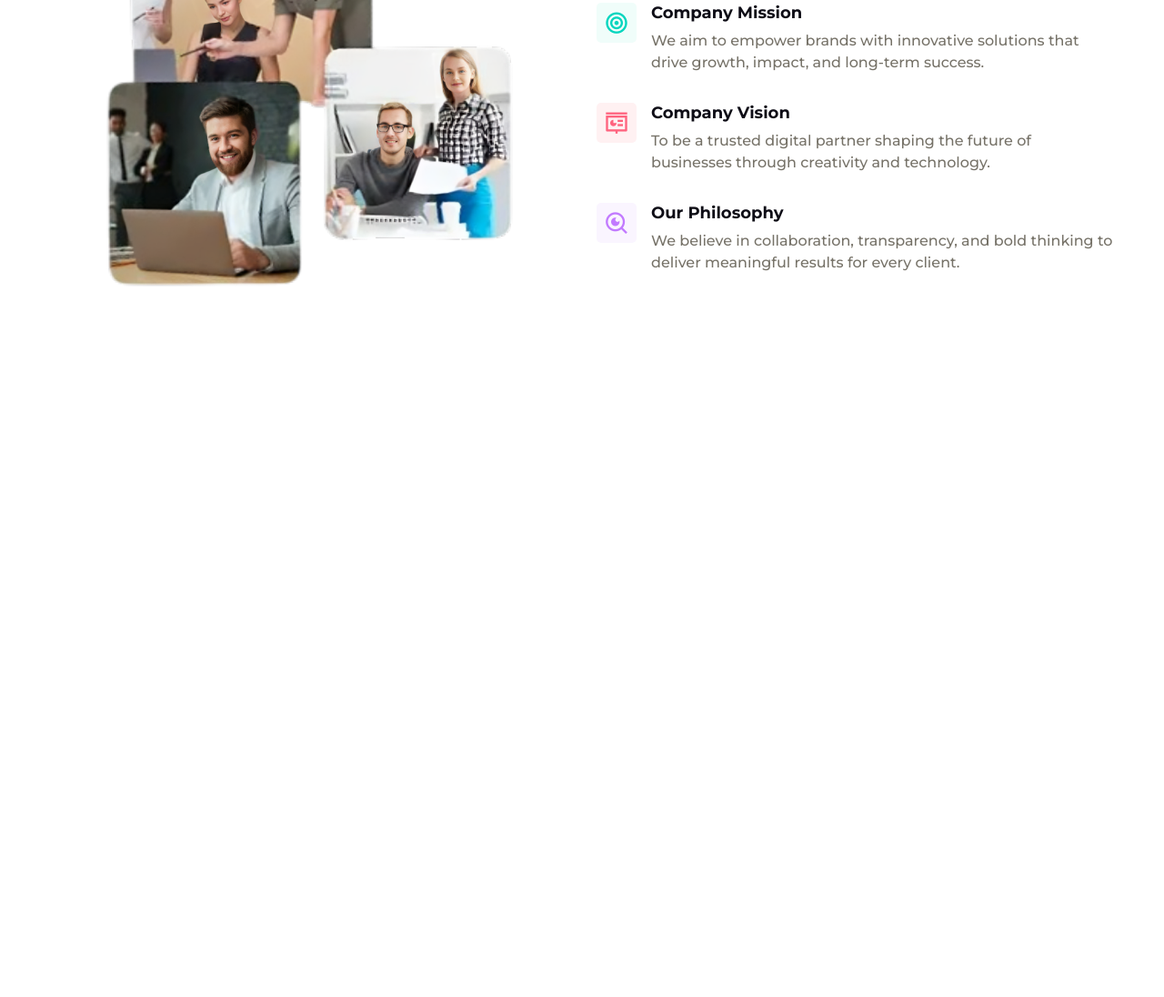
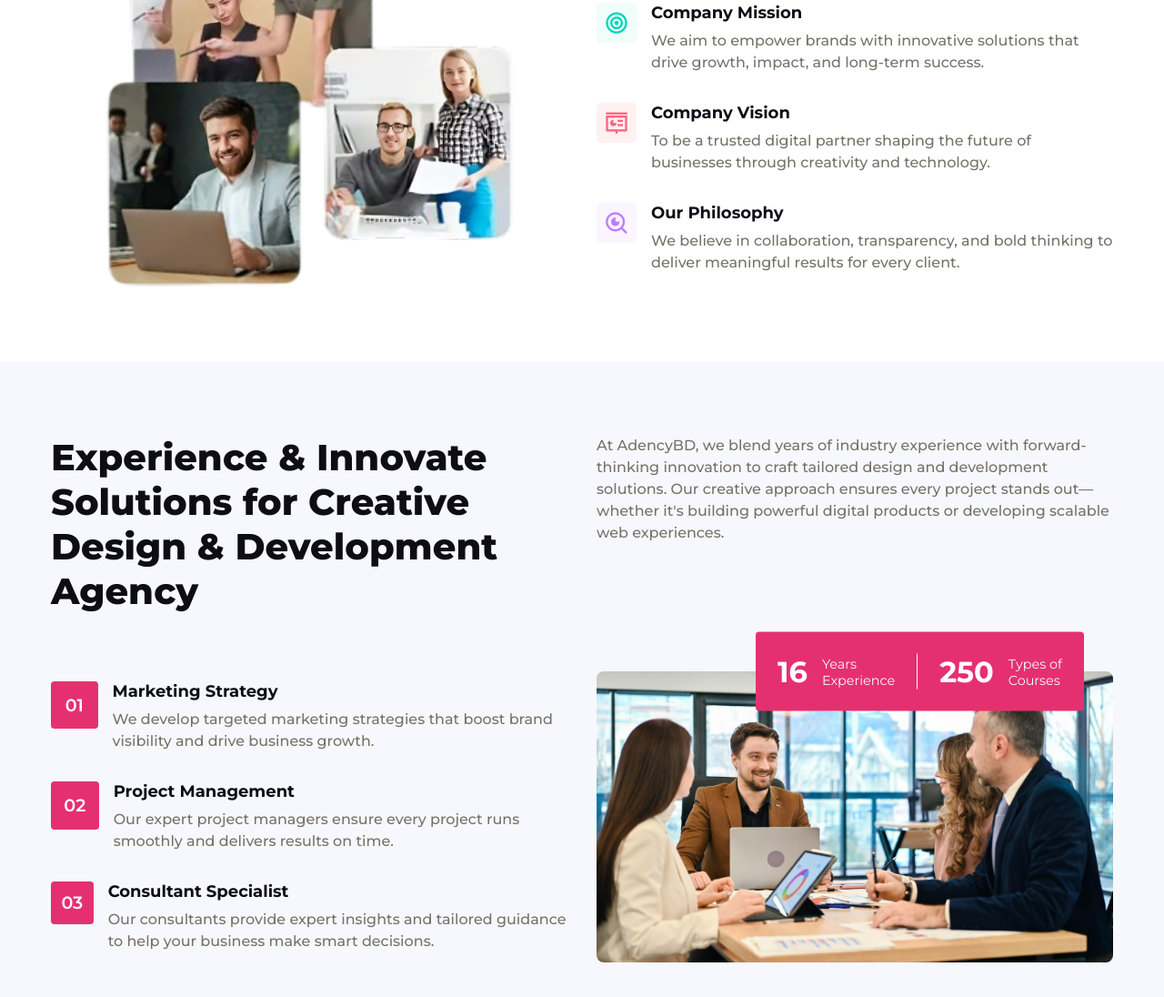
Before and after one commit to yarasa27/Marketing-Agency-Website, a plain HTML site: page index.html in a window 1280 px wide. Shown: the part 1489-2585 px from the top of the page at 91% size. Before the commit the page ends 1887 px from the top, so only its background shows below. Drawn offline with nearby package versions, Linux system fonts and the light colour scheme.

Commit message:
section 3 html css and js

```diff
--- a/index.html
+++ b/index.html
@@ -145,7 +145,70 @@
       </div>
     </section>
 
-
+    <section class="portfolio" id="portfolio">
+      <div class="section__container portfolio__container">
+        <div class="portfolio__header">
+          <h2 class="section__header">
+            Experience & Innovate Solutions for Creative Design & Development
+            Agency
+          </h2>
+          <p class="section__description">
+            At AdencyBD, we blend years of industry experience with
+            forward-thinking innovation to craft tailored design and development
+            solutions. Our creative approach ensures every project stands
+            out—whether it's building powerful digital products or developing
+            scalable web experiences.
+          </p>
+        </div>
+        <div class="portfolio__content">
+          <div class="portfolio__image">
+            <div class="portfolio__image__content">
+              <div>
+                <h4>16</h4>
+                <p>Years<br />Experience</p>
+              </div>
+              <div>
+                <h4>250</h4>
+                <p>Types of<br />Courses</p>
+              </div>
+            </div>
+            <img src="assets/portfolio.jpg" alt="portfolio" />
+          </div>
+          <ul class="portfolio__list">
+            <li>
+              <span>01</span>
+              <div>
+                <h4>Marketing Strategy</h4>
+                <p class="section__description">
+                  We develop targeted marketing strategies that boost brand
+                  visibility and drive business growth.
+                </p>
+              </div>
+            </li>
+            <li>
+              <span>02</span>
+              <div>
+                <h4>Project Management</h4>
+                <p class="section__description">
+                  Our expert project managers ensure every project runs smoothly
+                  and delivers results on time.
+                </p>
+              </div>
+            </li>
+            <li>
+              <span>03</span>
+              <div>
+                <h4>Consultant Specialist</h4>
+                <p class="section__description">
+                  Our consultants provide expert insights and tailored guidance
+                  to help your business make smart decisions.
+                </p>
+              </div>
+            </li>
+          </ul>
+        </div>
+      </div>
+    </section>
 
     <script src="https://unpkg.com/scrollreveal"></script>
     <script src="https://cdn.jsdelivr.net/npm/swiper@11/swiper-bundle.min.js"></script>
--- a/main.js
+++ b/main.js
@@ -47,3 +47,20 @@ ScrollReveal().reveal(".about__list li", {
   delay: 500,
   interval: 500,
 });
+ScrollReveal().reveal(".portfolio__container .section__header", {
+  ...scrollRevealOption,
+});
+ScrollReveal().reveal(".portfolio__container .section__description", {
+  ...scrollRevealOption,
+  delay: 500,
+});
+ScrollReveal().reveal(".portfolio__image", {
+  ...scrollRevealOption,
+  origin: "right",
+  delay: 1000,
+});
+ScrollReveal().reveal(".portfolio__list li", {
+  ...scrollRevealOption,
+  interval: 500,
+  delay: 1500,
+});
--- a/styles.css
+++ b/styles.css
@@ -335,6 +335,100 @@ nav {
   text-align: left;
 }
 
+.portfolio {
+  background-color: var(--extra-light);
+  overflow: hidden;
+}
+
+.portfolio__header {
+  margin-bottom: 4rem;
+  display: grid;
+  gap: 2rem;
+}
+
+.portfolio__image {
+  position: relative;
+  isolation: isolate;
+}
+
+.portfolio__image__content {
+  position: absolute;
+  top: 0;
+  right: 2rem;
+  transform: translateY(-50%);
+  padding-block: 1.5rem;
+  display: flex;
+  align-items: center;
+  background-color: var(--secondary-color);
+  border-radius: 0.25rem;
+  z-index: 1;
+}
+
+.portfolio__image__content div {
+  padding-inline: 1.5rem;
+  display: flex;
+  align-items: center;
+  gap: 1rem;
+}
+
+.portfolio__image__content div:nth-child(1) {
+  border-right: 1px solid var(--extra-light);
+}
+
+.portfolio__image img {
+  border-radius: 0.5rem;
+}
+
+.portfolio__image__content h4 {
+  font-size: 2rem;
+  font-weight: 700;
+  color: var(--white);
+}
+
+.portfolio__image__content p {
+  font-size: 0.9rem;
+  color: var(--extra-light);
+}
+
+.portfolio__content {
+  display: grid;
+  gap: 2rem;
+}
+
+.portfolio__list {
+  display: grid;
+  gap: 2rem;
+}
+
+.portfolio__list li {
+  display: flex;
+  align-items: flex-start;
+  gap: 1rem;
+}
+
+.portfolio__list li span {
+  width: 5rem;
+  aspect-ratio: 1;
+  display: grid;
+  place-content: center;
+  font-size: 1.2rem;
+  font-weight: 600;
+  color: var(--white);
+  background-color: var(--secondary-color);
+  border-radius: 0.25rem;
+}
+
+.portfolio__list h4 {
+  margin-bottom: 0.5rem;
+  font-size: 1.125rem;
+  font-weight: 700;
+  color: var(--text-dark);
+}
+
+.portfolio__list .section__description {
+  text-align: left;
+}
+
 
 
 
@@ -412,6 +506,19 @@ nav {
     grid-template-columns: repeat(2, 1fr);
     align-items: center;
   }
+  .portfolio__header{
+    grid-template-columns: repeat(2, 1fr);
+  }
+  .portfolio__header :is(.section__header, .section__description){
+    text-align: left;
+  }
+  .portfolio__content{
+    grid-template-columns: repeat(2, 1fr);
+    align-items: center;
+  }
+  .portfolio__image{
+    grid-area: 1/2/2/3;
+  }
 }
 
 @media (width > 1024px) {
```
